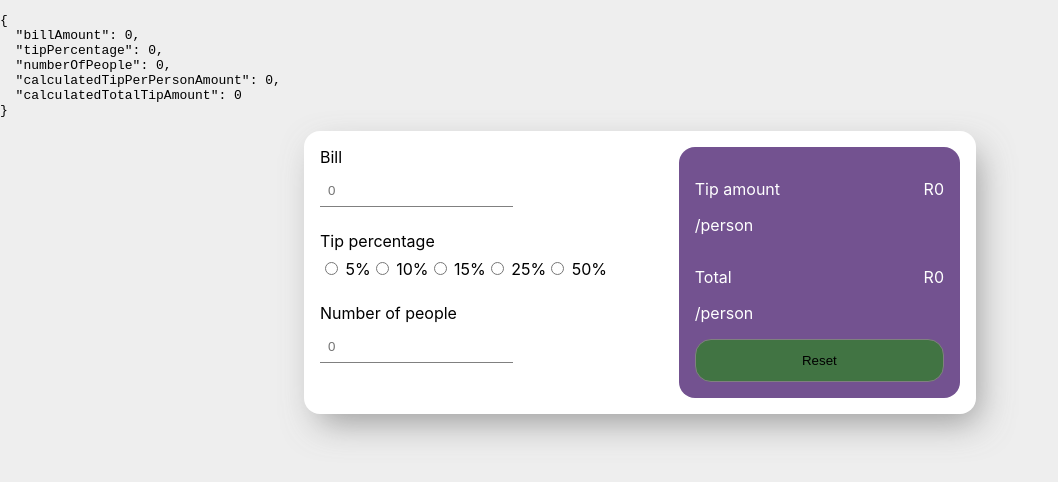
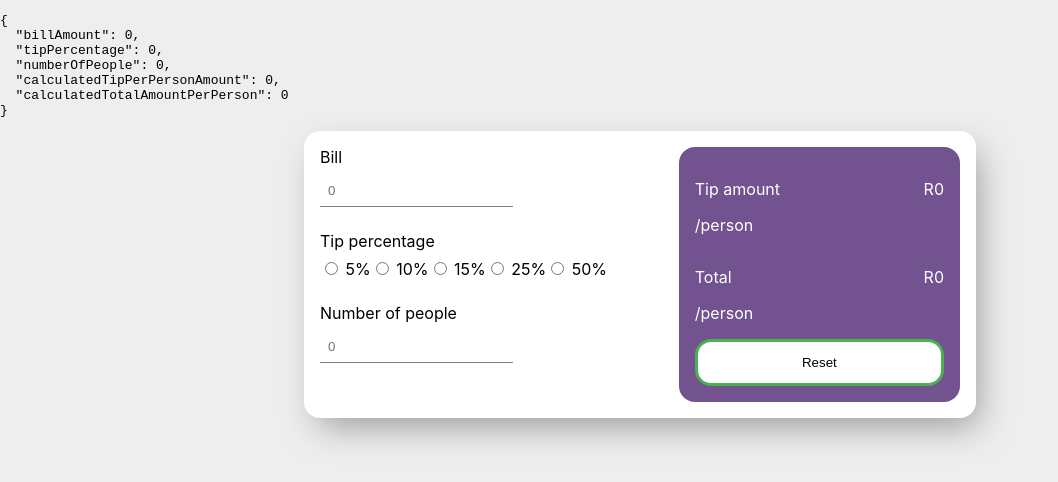
Before and after one commit to Eduardclt01/tip-calculator-app, a React (Create React App) app: page / in a window 1280 px wide. Shown: the top 482 px of the page, without its empty margins (0-1058 px from the left). Built offline with nearby package versions, Linux system fonts and the light colour scheme.

Commit message:
change total tip to total per person

```diff
--- a/src/App.js
+++ b/src/App.js
@@ -11,7 +11,7 @@ function App() {
 
   return (
     <div className="App">
-    <pre>{JSON.stringify(appContext.state, null, 2)}</pre>
+      <pre>{JSON.stringify(appContext.state, null, 2)}</pre>
 
       <Calculator>
         <CalculatorInput></CalculatorInput>
--- a/src/AppContext.js
+++ b/src/AppContext.js
@@ -9,7 +9,7 @@ export const AppContextWrapper = (props) => {
     tipPercentage: 0,
     numberOfPeople: 0,
     calculatedTipPerPersonAmount: 0,
-    calculatedTotalTipAmount: 0
+    calculatedTotalAmountPerPerson: 0
   });
 
   function setBillAmount(amount) {
@@ -49,11 +49,11 @@ export const AppContextWrapper = (props) => {
     });
   }
 
-  function setCalculatedTotalTipAmount(amount) {
+  function setCalculatedTotalAmountPerPerson(amount) {
     setState(function(state) {
       return {
         ...state,
-        calculatedTotalTipAmount: amount
+        calculatedTotalAmountPerPerson: amount
       };
     });
   }
@@ -76,7 +76,7 @@ export const AppContextWrapper = (props) => {
     setNumberOfPeople: setNumberOfPeople,
     setTipPercentage: setTipPercentage,
     setCalculatedTipPerPersonAmount: setCalculatedTipPerPersonAmount,
-    setCalculatedTotalTipAmount: setCalculatedTotalTipAmount,
+    setCalculatedTotalAmountPerPerson: setCalculatedTotalAmountPerPerson,
     clearCalculatorData: clearCalculatorData
   });
 
--- a/src/components/button/button.css
+++ b/src/components/button/button.css
@@ -9,7 +9,7 @@
 }
 
 .button--secondary {
-  background-color: #417443;
-  border: 1px solid grey;
+  background-color: #ffffff;
+  border: 3px solid #4CAF50;
   color: black;
 }
--- a/src/components/button/defaultButton.js
+++ b/src/components/button/defaultButton.js
@@ -3,8 +3,6 @@ import './button.css'
 function DefaultButton(props) {
   var buttonText = props.buttonText
   var onButtonClick = props.onButtonClick
-
-  // secondary
   let className = props.style === 'SECONDARY' ? 'button button--secondary' : 'button';
 
   return (
```
